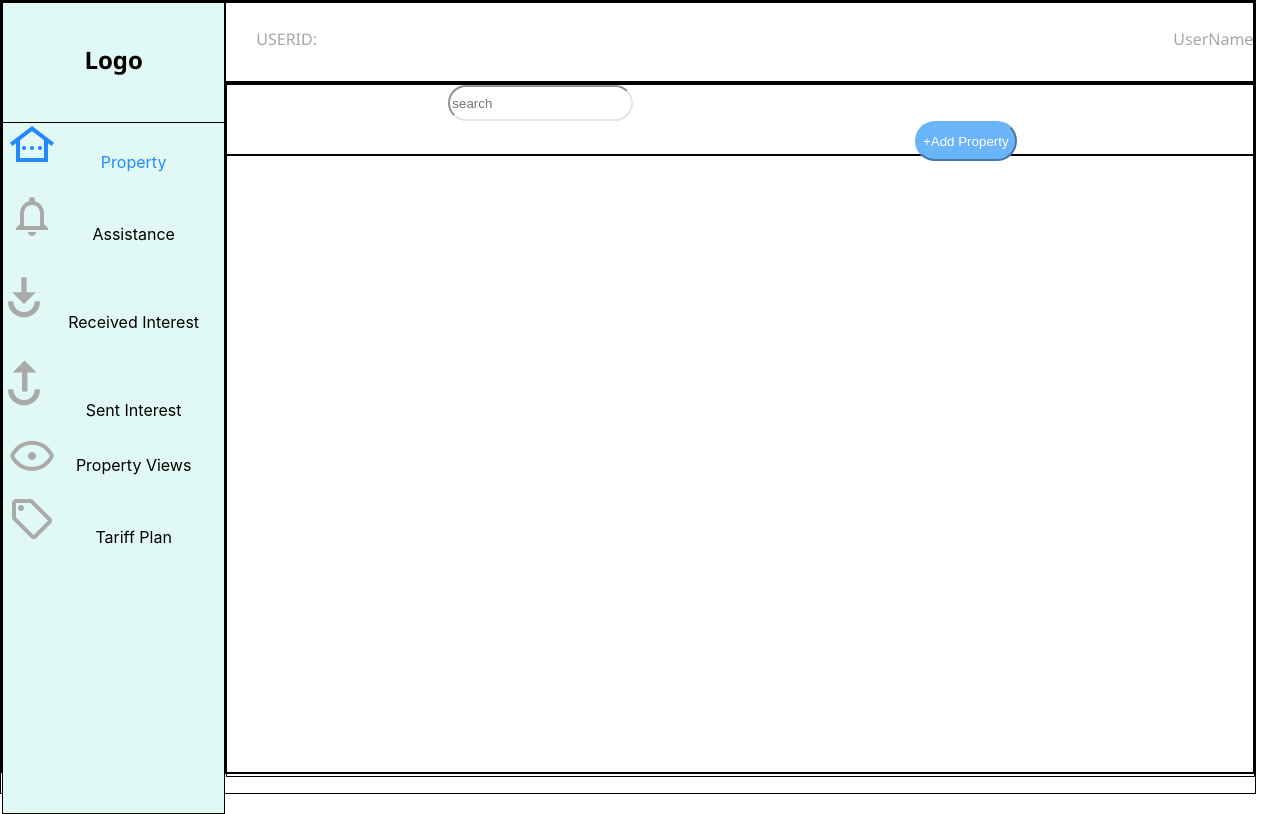
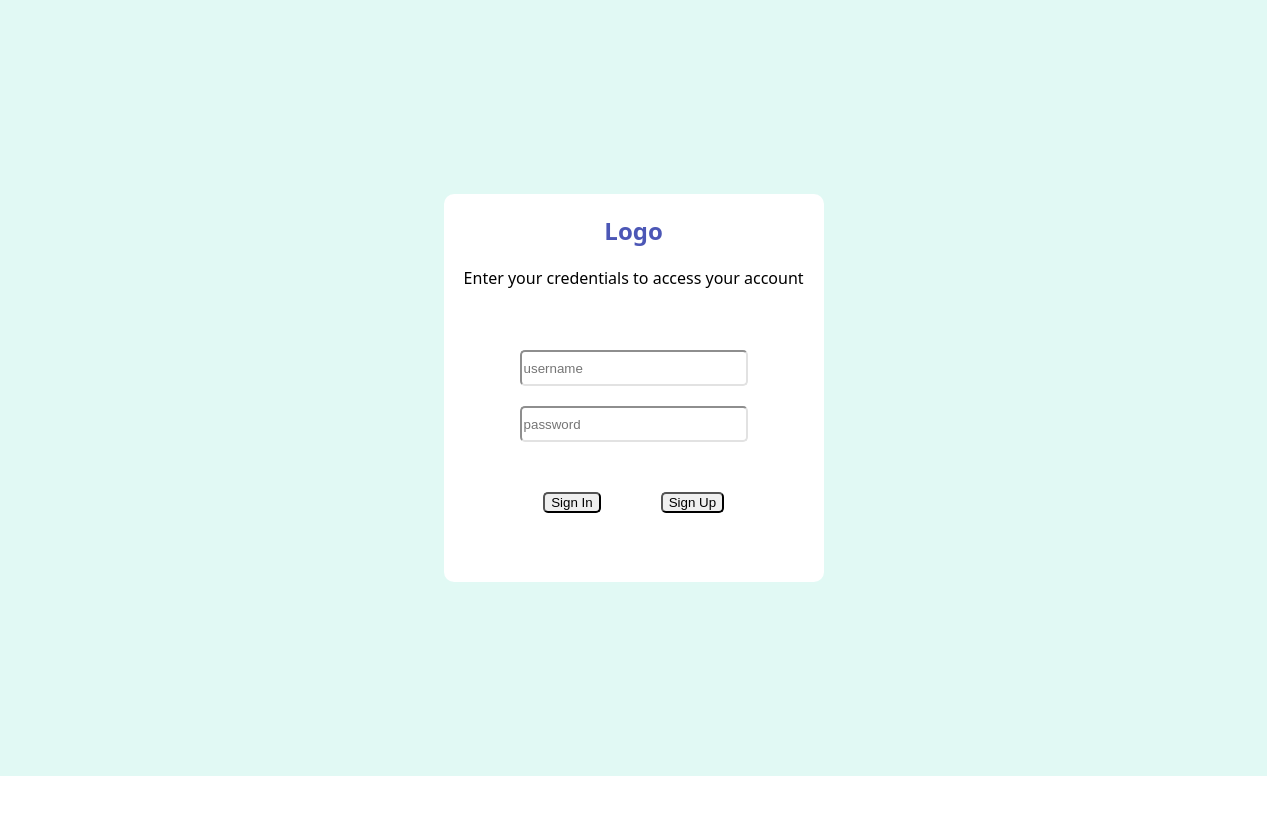
Before and after one commit to mannumanasa07/realestatecatalog, a React (Create React App) app in the folder client/realestate-app/: page / in a window 1280 px wide. Built offline with nearby package versions, Linux system fonts and the light colour scheme.

Commit message:
commiting in new branch

```diff
--- a/client/realestate-app/src/App.js
+++ b/client/realestate-app/src/App.js
@@ -1,12 +1,13 @@
 import './App.css';
-import PropertyList from './components/PropertyList';
 // import PropertyList from './components/PropertyList';
-// import SignIn from './components/SignIn';
+// import PropertyList from './components/PropertyList';
+import SignIn from './components/SignIn';
+// import BasicInfo from './components/BasicInfo';
 
 function App() {
   return (
     <div className="App">
-      <PropertyList/>
+      <SignIn/>
     </div>
   );
 }
--- a/client/realestate-app/src/components/BasicInfo.js
+++ b/client/realestate-app/src/components/BasicInfo.js
@@ -1,8 +1,11 @@
 import React from 'react'
+
 
 function BasicInfo() {
   return (
+
     <div>
+      <p1>Hello</p1>
         <div>ADD NEW PROPERTY</div>
         <div><ul>
             <li>Basic Info</li>
```
Also changed, not shown: client/realestate-app/src/styles/BasicInfo.css (added).
